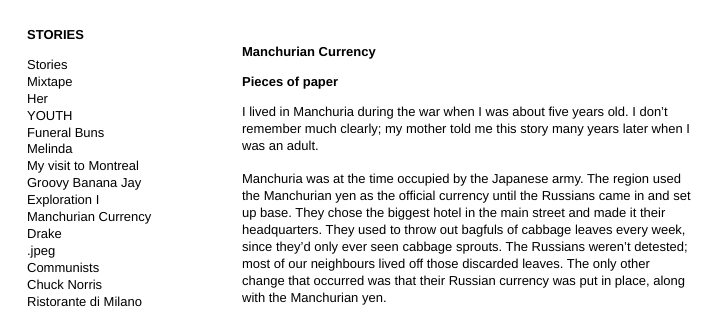
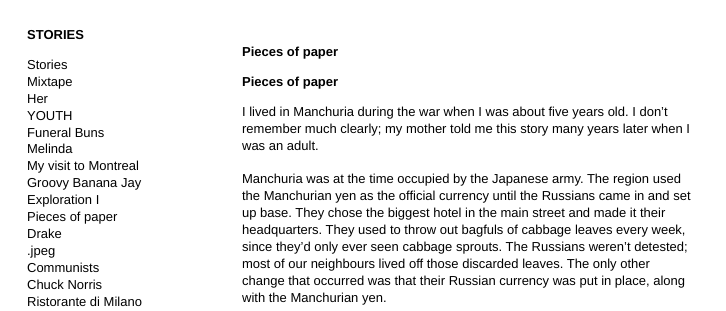
Before and after one commit to virtualnz/testsite, a Jekyll site: the page built from _posts/exhibits/2015-03-9-manchurian-currency.md, in a window 1280 px wide. Shown: the top 311 px of the page, without its empty margins (0-726 px from the left). Built offline with Jekyll 4.4.1, drawn with Linux system fonts in a browser that asks for light colours.

Commit message:
Update 2015-03-9-manchurian-currency.md

```diff
--- a/_posts/exhibits/2015-03-9-manchurian-currency.md
+++ b/_posts/exhibits/2015-03-9-manchurian-currency.md
@@ -2,7 +2,7 @@
 published: true
 layout: default
 category: exhibit
-title: Manchurian Currency
+title: Pieces of paper
 section: Stories
 ---
 
```
